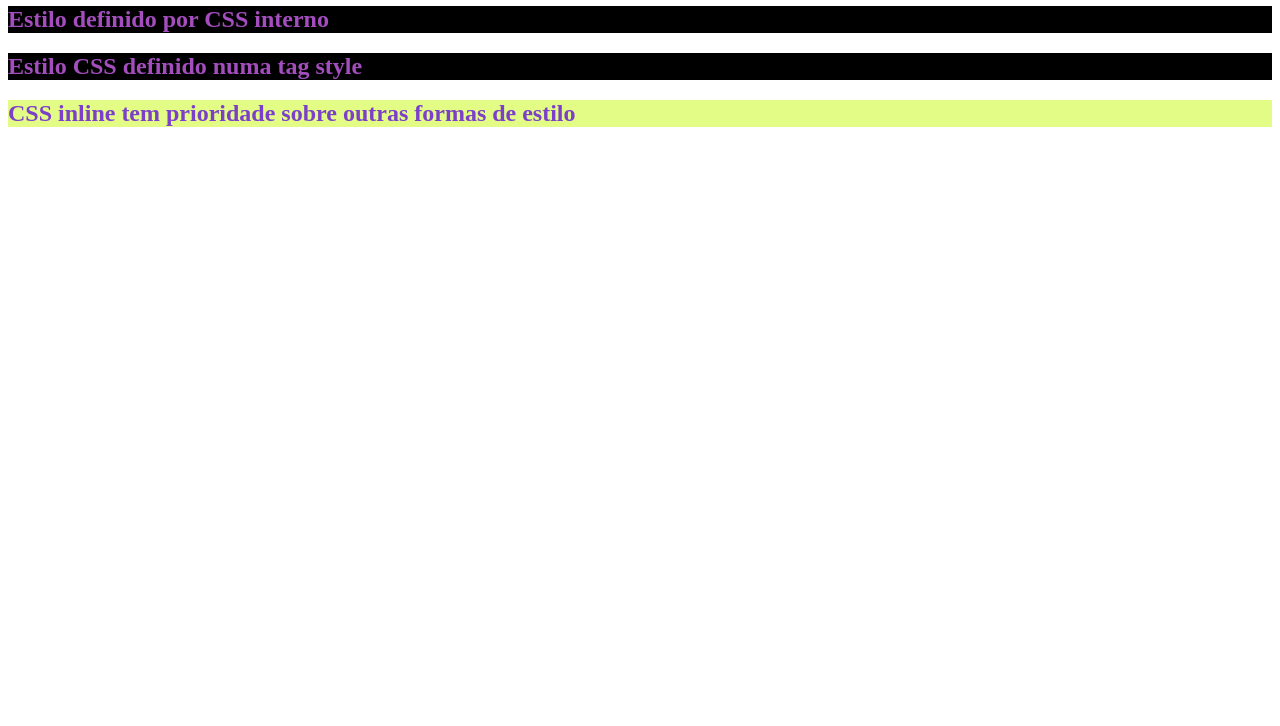
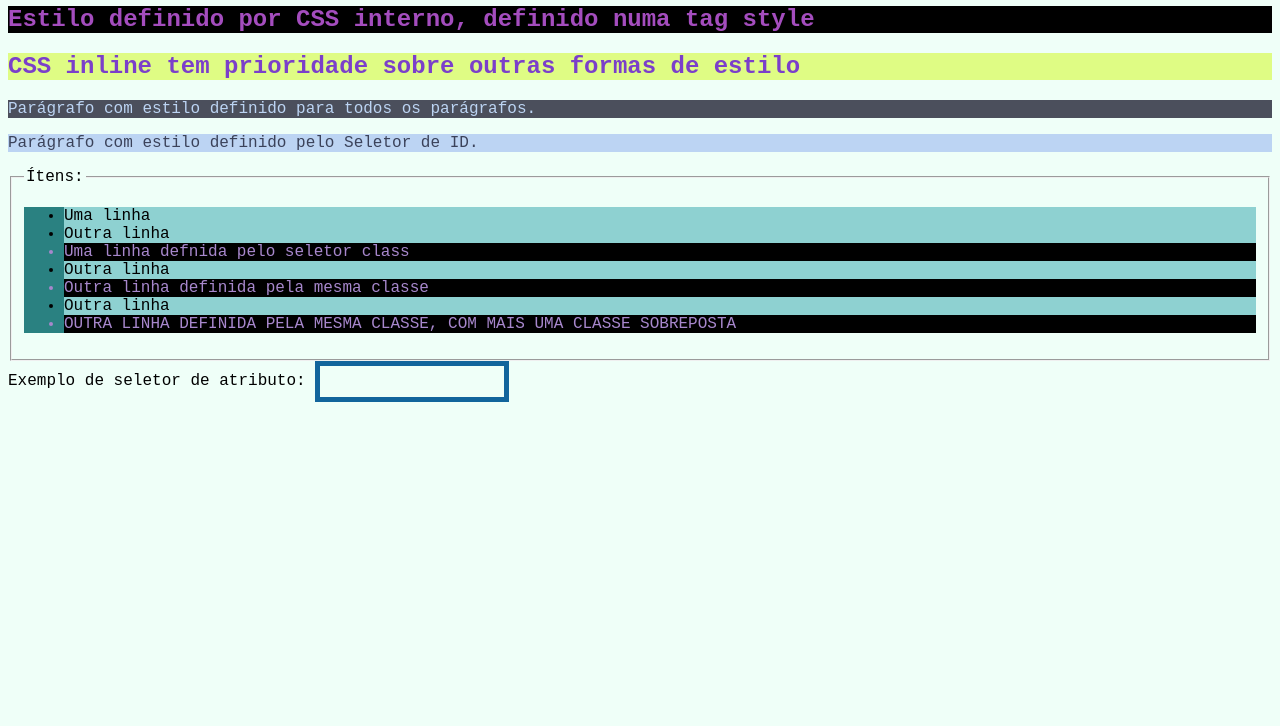
Before and after one commit to anapppp/notas-sobre-HTML-CSS, a plain HTML site: page exemplos CSS/index.html in a window 1280 px wide. Shown: the part 74-800 px from the top of the page. Drawn offline with Linux system fonts and the light colour scheme.

Commit message:
seletores css ok

```diff
--- a/exemplos CSS/assets/css/style.css
+++ b/exemplos CSS/assets/css/style.css
@@ -1,4 +1,33 @@
+* {
+    font-family: 'Courier New', Courier, monospace;
+    background-color: rgb(239, 255, 248);
+}
+
+
 h1 {
     background: rgba(49, 160, 127, 0.692);
     color: rgb(19, 78, 156);
 }
+
+p {
+    background: rgba(2, 0, 22, 0.692);
+    color: rgb(188, 212, 243);
+}
+
+#seletor-id {
+    color: rgba(2, 0, 22, 0.692);
+    background: rgb(188, 212, 243);
+}
+
+.seletor-class {
+    color: rgb(167, 135, 204);
+    background-color: black;
+}
+
+.seletor-uppercase {
+    text-transform: uppercase;
+}
+
+li {
+    background-color: rgb(142, 209, 209);
+}
--- a/exemplos CSS/index.html
+++ b/exemplos CSS/index.html
@@ -11,15 +11,43 @@
             background: black;
             color: rgb(164, 77, 190);
         }
+
+        /* Este é o seletor de atributo */
+        [type="text"] {
+            border: 5px solid #12659c;
+            padding: 8px;
+        }
     </style>
 </head>
 
 <body>
     <h1> Estilo definido por CSS externo </h1>
-    <h2> Estilo definido por CSS interno </h2>
-    <h2> Estilo CSS definido numa tag style </h2>
+    <h2> Estilo definido por CSS interno, definido numa tag style </h2>
     <h2 style="background: rgba(221, 252, 110, 0.836); color:rgb(123, 63, 202)">CSS inline tem prioridade sobre outras
         formas de estilo </h2>
+    <p> Parágrafo com estilo definido para todos os parágrafos.</p>
+    <p id="seletor-id"> Parágrafo com estilo definido pelo Seletor de ID. </p>
+
+    <div>
+        <fieldset>
+            <legend> Ítens: </legend>
+            <ul style="background-color: rgb(42, 129, 129);;">
+                <li> Uma linha </li>
+                <li> Outra linha </li>
+                <li class="seletor-class">Uma linha defnida pelo seletor class </li>
+                <li> Outra linha </li>
+                <li class="seletor-class">Outra linha definida pela mesma classe </li>
+                <li> Outra linha </li>
+                <li class="seletor-class seletor-uppercase">Outra linha definida pela mesma classe, com mais uma classe
+                    sobreposta
+                </li>
+            </ul>
+        </fieldset>
+    </div>
+
+    <label for="username">Exemplo de seletor de atributo:</label>
+    <input type="text" id="username" name="username">
+
 </body>
 
 </html>
```
Also changed, not shown: 3 other files.
